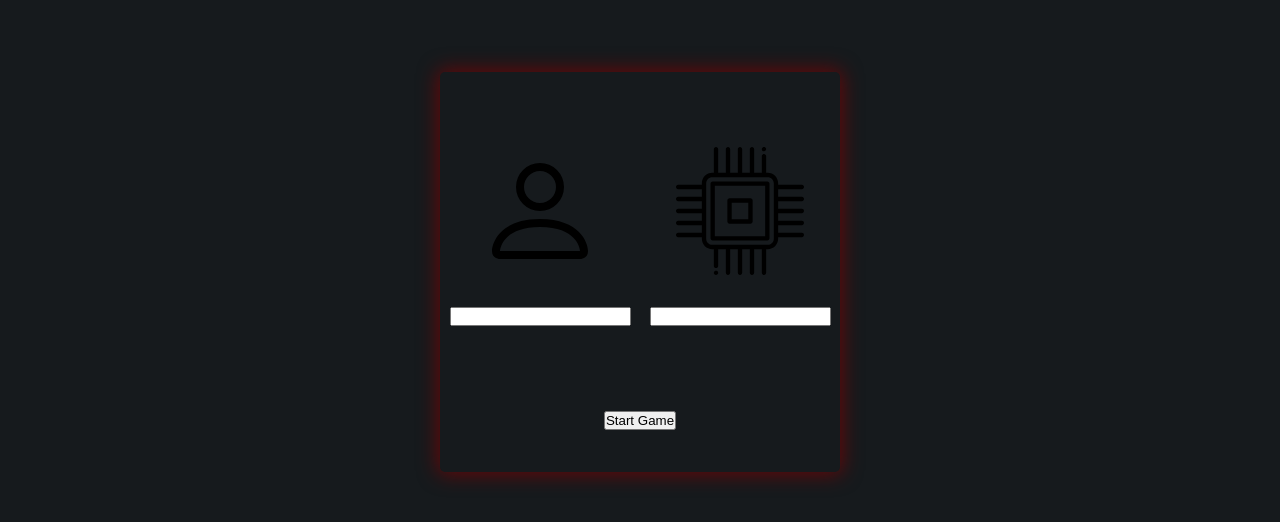
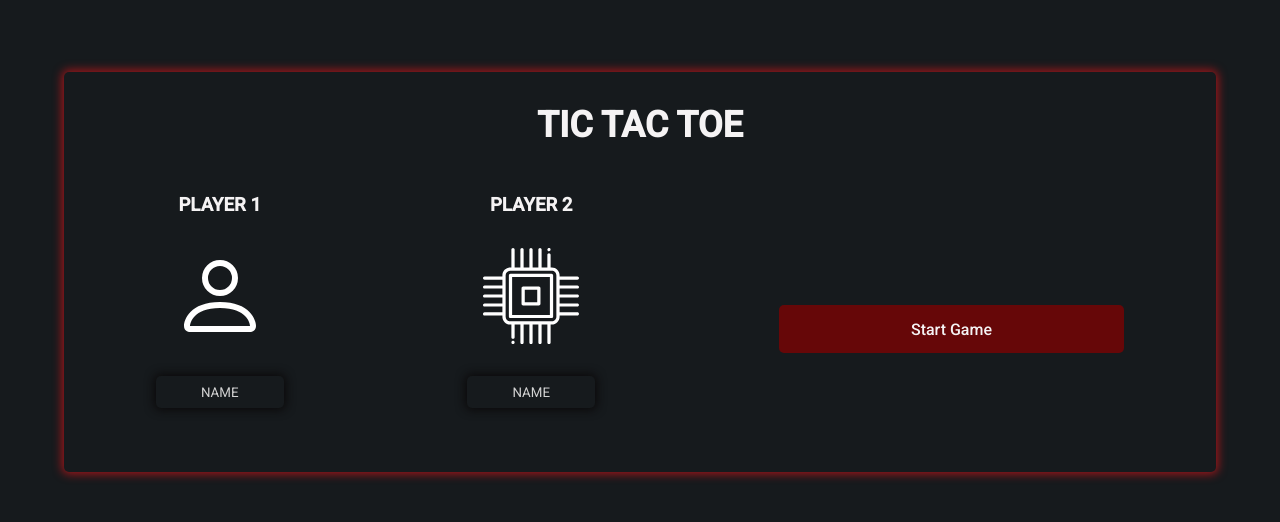
Before and after one commit to RokuFSD/tic-tac-toe, a plain HTML site: page index.html in a window 1280 px wide. Shown: the part 128-650 px from the top of the page. Drawn offline with Linux system fonts and the light colour scheme.

```diff
--- a/assets/css/styles.css
+++ b/assets/css/styles.css
@@ -7,6 +7,7 @@
   --primary-color: #660708;
   --primary-alt: #a4161a;
   --text-color: #f5f3f4;
+  --alt-text-color: #d3d3d3;
   --secondary-color: #0b090a;
 
   /*======= Font & Typography ========== */
@@ -43,8 +44,12 @@
   min-height: 100vh;
 }
 
-img{
+img {
   max-width: 100%;
+}
+
+button:focus{
+  outline: none;
 }
 
 *,
@@ -53,6 +58,10 @@
   margin: 0;
   padding: 0;
   box-sizing: border-box;
+}
+
+h1 {
+  font-size: var(--h1-font-size);
 }
 
 /*=============== Preload =================*/
@@ -108,28 +117,96 @@
   justify-content: center;
 }
 
-
 /*============ Game Settings =======0=*/
 .gameSettings {
   display: flex;
   align-items: center;
   flex-wrap: wrap;
-  justify-content: center;
+  justify-content: space-around;
   height: 25rem;
-  width: 25rem;
+  width: 90%;
   border-radius: 5px;
-  box-shadow: 0 0 20px 2px var(--primary-color);
+  box-shadow: 0 0 10px 2px var(--primary-alt);
+  transform: scale(50%);
+  opacity: 0;
+  transition: transform 200ms ease-out,
+	      opacity 100ms ease-out;
 }
 
-.playerCard{
+.gameSettings--active{
+  transform: scale(100%);
+  opacity: 1;
+}
+
+.gameSettings__title {
+  flex-basis: 100%;
+  text-align: center;
+  color: var(--text-color);
+  margin-bottom: 1rem;
+}
+
+.playerCard {
+  align-self: flex-start;
   display: flex;
   flex-direction: column;
   align-items: center;
-  flex: 1;
-  flex-basis: 50%;
+  cursor: pointer;
 }
 
-.playerCard__img{
-  width: 8rem;
+.playerCard h3 {
+  color: var(--text-color);
+}
+
+.playerCard input {
+  color: var(--text-color);
+  font-family: inherit;
+  text-align: center;
+  max-width: 8rem;
+  height: 2rem;
+  background: transparent;
+  border: none;
+  border-radius: 5px;
+  outline: none;
+  box-shadow: 0 0 10px 2px var(--secondary-color);
+  text-transform: uppercase;
+}
+
+.playerCard input::placeholder {
+  color: var(--alt-text-color);
+}
+
+.playerCard__img {
+  width: 6rem;
   margin: 2rem 0;
+  filter: invert(100%);
+  transition: filter .2s ease-out;
 }
+
+.playerCard__img:hover{
+  filter: invert(50%);
+}
+
+/* Button */
+.btn {
+  font-family: inherit;
+  font-weight: var(--bold-font);
+  font-size: var(--normal-font-size);
+  color: var(--text-color);
+  flex-basis: 30%;
+  height: 3rem;
+  cursor: pointer;
+  background: var(--primary-color);
+  border: none;
+  border-radius: 5px;
+  transition: all 0.1s ease-in;
+  margin-bottom: 0.5rem;
+}
+
+.btn:hover {
+  box-shadow: 0 0 2px 1px var(--alt-text-color);
+  background: var(--primary-alt);
+}
+
+.btn:active {
+  transform: scale(0.9);
+}
--- a/assets/js/main.js
+++ b/assets/js/main.js
@@ -1,5 +1,31 @@
-function waitAnimation(){
-  const preloader = document.querySelector('.preload');
-  setInterval(() => {preloader.classList.add('preload--hide')},2000);
-}
-window.addEventListener('load', waitAnimation);
+const preloader = (() => {
+  const preloaderElement = document.querySelector('.preload');
+  const waitAnimation = () => {
+    setInterval(() => {
+      preloaderElement.classList.add('preload--hide');
+    }, 2000)
+  }
+  return {waitAnimation};
+})();
+
+const gameSettings = (() => {
+  const gameSettingsElement = document.querySelector('.gameSettings');
+  const button = document.querySelector('.btn');
+
+  const showUp = () => {
+    setTimeout(() => {
+      gameSettingsElement.classList.add('gameSettings--active');
+    }, 4200)
+  }
+
+  const hide = () => {
+    gameSettingsElement.classList.remove('gameSettings--active');
+  }
+
+  button.addEventListener("click", hide);
+  return {showUp};
+})();
+
+
+preloader.waitAnimation();
+gameSettings.showUp();
--- a/index.html
+++ b/index.html
@@ -19,15 +19,18 @@
     <!-- ================ MAIN ==================== -->
     <main class="main">
       <section class="gameSettings">
-        <div class="playerCard">
+	<h1 class="gameSettings__title">TIC TAC TOE</h1>
+	<div class="playerCard">
+	  <h3>PLAYER 1</h3>
 	  <img src="assets/images/person-svgrepo-com.svg" alt="" class="playerCard__img">
-          <input type="text" name="playerNameOne" />
+	  <input type="text" name="playerNameOne" placeholder="Name"/>
         </div>
         <div class="playerCard">
+	  <h3>PLAYER 2</h3>
 	  <img src="assets/images/cpu-svgrepo-com.svg" alt="" class="playerCard__img">
-          <input type="text" name="playerNameTwo" />
+          <input type="text" name="playerNameTwo" placeholder="Name"/>
         </div>
-        <button class="gameStart">Start Game</button>
+        <button class="btn">Start Game</button>
       </section>
       <section class="gameContainer"></section>
     </main>
```
